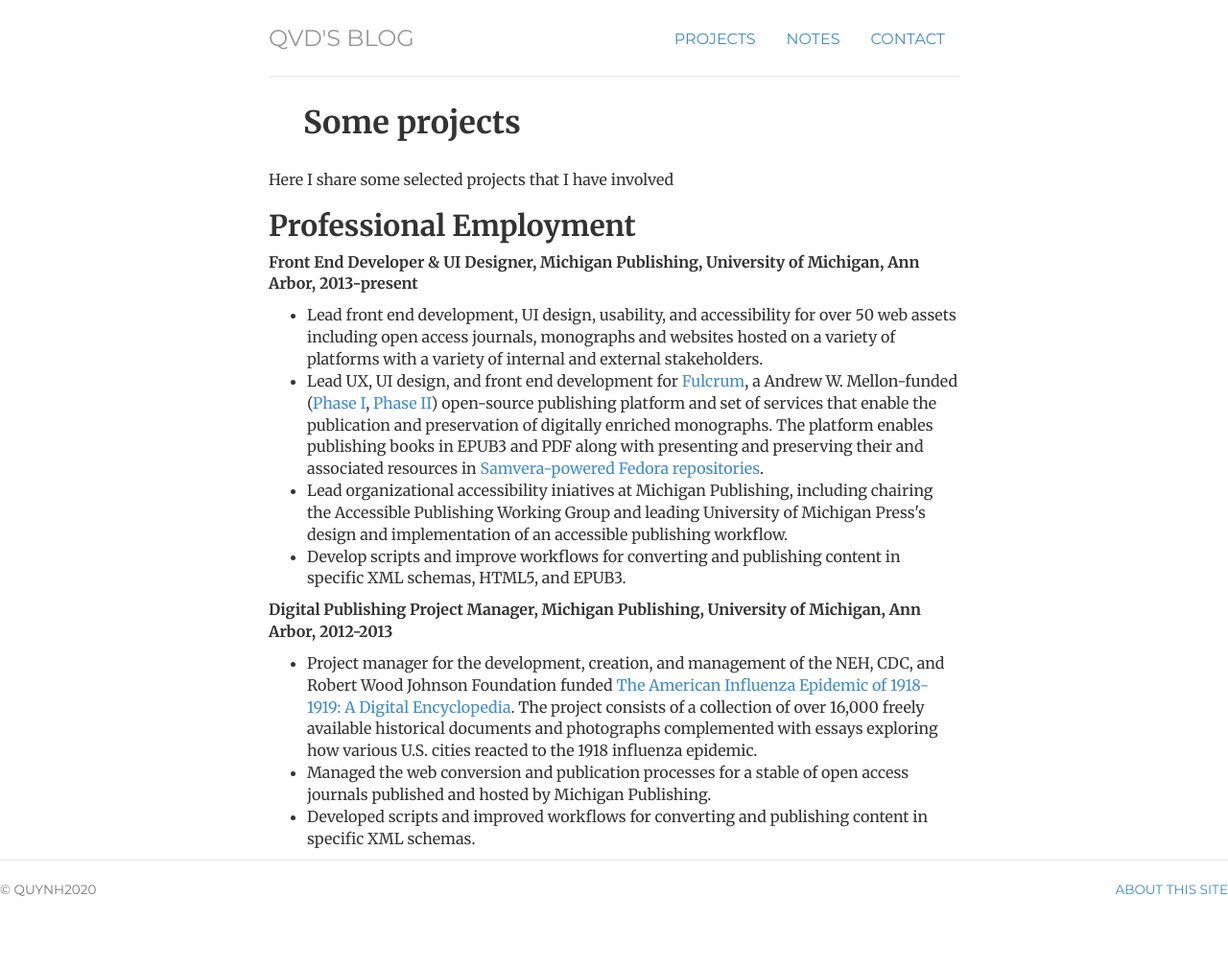
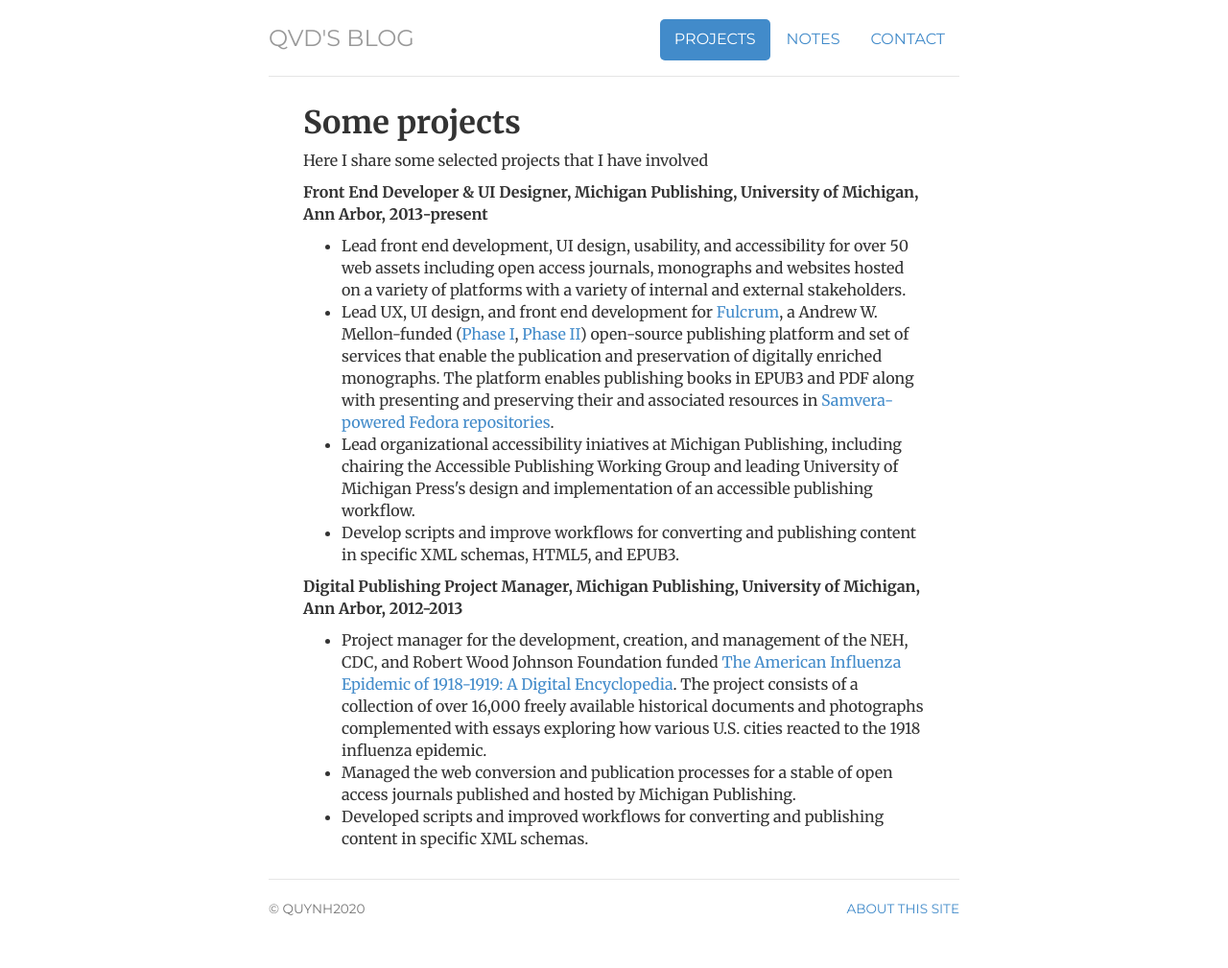
Before and after one commit to quynhdinh/quynhdinh.github.io, a Jekyll site: the page built from projects/index.html, in a window 1280 px wide. Shown: the whole page at 96% size. Built offline with Jekyll 4.4.1, drawn with Linux system fonts in a browser that asks for light colours; before the commit the page ends 988 px from its top, so only the background shows below that.

Commit message:
fix projects

```diff
--- a/projects/index.html
+++ b/projects/index.html
@@ -2,21 +2,15 @@
 layout: default
 title: Projects
 home: passive
-cv: active
-projects: passive
+projects: active
 notes: passive
 contact: passive
-description: Current CV for Quynh
+description: Projects of Quynh
 ---
 <div class="cv">
     <span itemprop="name"><h1>Some projects</h1></span>
 
-    </div>
-
     <p>Here I share some selected projects that I have involved</p>
-
-
-    <h2>Professional Employment</h2>
     <p><strong>Front End Developer &amp; UI Designer, Michigan Publishing, University of Michigan, Ann Arbor, 2013-present</strong></p>
     <ul>
     <li>Lead front end development, UI design, usability, and accessibility for over 50 web assets including open access journals, monographs and websites hosted on a variety of platforms with a variety of internal and external stakeholders.</li>
```
